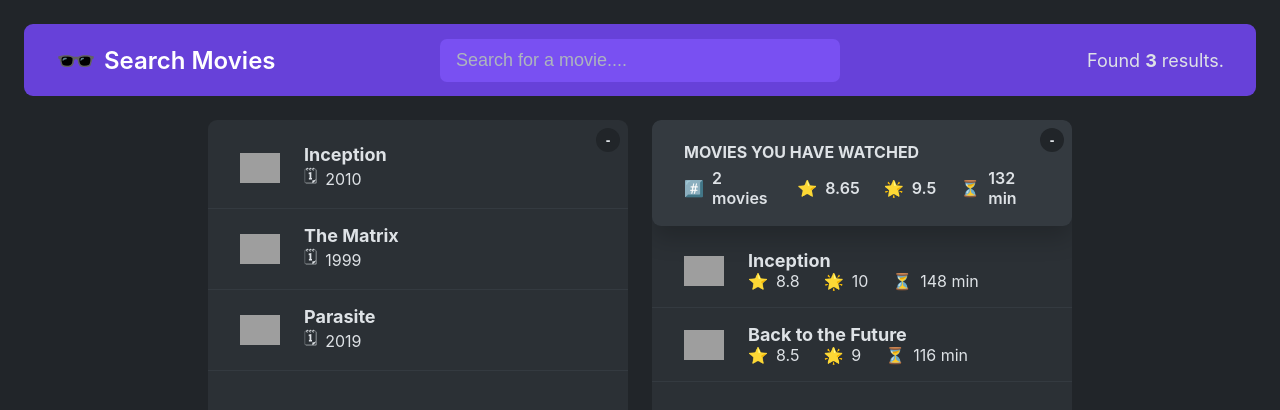
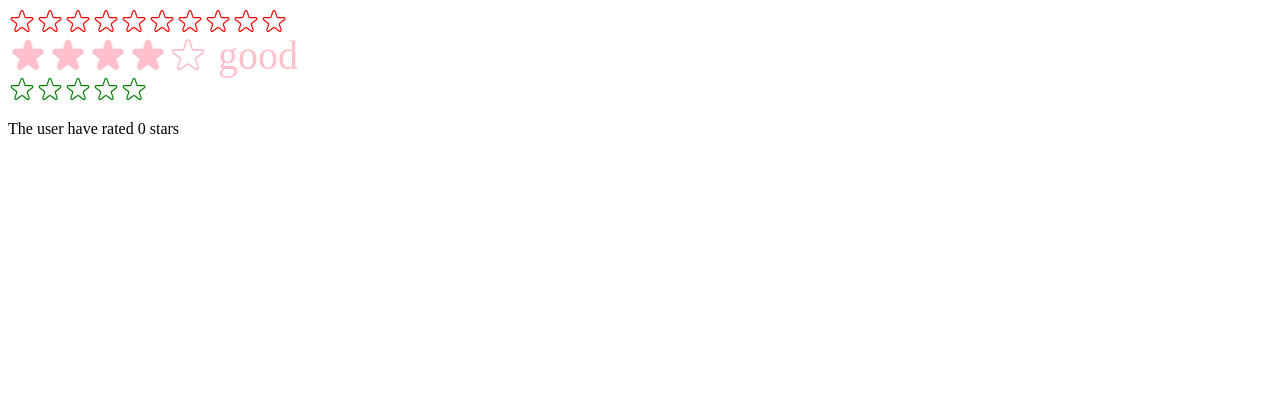
Before and after one commit to Sanskar-Rijal/Movies, a React (Create React App) app: page / in a window 1280 px wide. Shown: the top 410 px of the page. Built offline with nearby package versions, Linux system fonts and the light colour scheme; grey boxes are pictures that could not be loaded.

Commit message:
making stars for raiting

```diff
--- /dev/null
+++ b/src/animation/StarRating.js
@@ -0,0 +1,112 @@
+import React from "react";
+
+const containerStyle = {
+  display: "flex",
+  alignItems: "center",
+  gap: "10px",
+};
+
+const StarStyle = {
+  display: "flex",
+};
+
+export default function StarRating({
+  maxRaiting = 5,
+  color = "#fcc419",
+  size = 28,
+  className = "",
+  messages = [],
+  defaultRaiting = 0,
+  onSetCount,
+}) {
+  //making a state for raiting
+  const [raiting, setRaiting] = React.useState(defaultRaiting);
+  const [tempRaiting, setTempRaiting] = React.useState(0);
+  function handleRaiting(raiting) {
+    setRaiting(raiting + 1); //array value always starts from 0 so when user click on 1st star it will be 0+1 and raiting will be 1
+    //if we want to get the value of raiting in parent component
+    onSetCount(raiting + 1);
+  }
+
+  function handleMouseHoverIn(raiting) {
+    setTempRaiting(raiting + 1);
+  }
+
+  function handleMouseHoverout(raiting) {
+    setTempRaiting(0);
+  }
+
+  const textStyle = {
+    lineHeight: "1",
+    margin: "0",
+    color: color,
+    fontSize: `${size}px`,
+  };
+
+  return (
+    <div style={containerStyle} className={className}>
+      {/* creating Stars */}
+      <div style={StarStyle}>
+        {Array.from({ length: maxRaiting }, (_, index) => (
+          <Star
+            key={index}
+            onRate={() => handleRaiting(index)}
+            full={tempRaiting ? tempRaiting >= index + 1 : raiting >= index + 1}
+            onMouseEnter={() => handleMouseHoverIn(index)}
+            onMouseLeave={() => handleMouseHoverout(index)}
+            color={color}
+            size={size}
+          />
+        ))}
+      </div>
+      <p style={textStyle}>
+        {messages.length === maxRaiting
+          ? messages[tempRaiting ? tempRaiting - 1 : raiting - 1]
+          : tempRaiting || raiting || ""}
+      </p>
+    </div>
+  );
+}
+
+function Star({ onRate, full, onMouseEnter, onMouseLeave, color, size }) {
+  const starStyle = {
+    width: `${size}px`,
+    height: `${size}px`,
+    display: "block",
+    cursor: "pointer",
+  };
+  return (
+    <span
+      role="button"
+      style={starStyle}
+      onClick={onRate}
+      onMouseEnter={onMouseEnter}
+      onMouseLeave={onMouseLeave}
+    >
+      {full ? (
+        <svg
+          xmlns="http://www.w3.org/2000/svg"
+          viewBox="0 0 20 20"
+          fill={color}
+          stroke={color}
+        >
+          <path d="M9.049 2.927c.3-.921 1.603-.921 1.902 0l1.07 3.292a1 1 0 00.95.69h3.462c.969 0 1.371 1.24.588 1.81l-2.8 2.034a1 1 0 00-.364 1.118l1.07 3.292c.3.921-.755 1.688-1.54 1.118l-2.8-2.034a1 1 0 00-1.175 0l-2.8 2.034c-.784.57-1.838-.197-1.539-1.118l1.07-3.292a1 1 0 00-.364-1.118L2.98 8.72c-.783-.57-.38-1.81.588-1.81h3.461a1 1 0 00.951-.69l1.07-3.292z" />
+        </svg>
+      ) : (
+        <svg
+          xmlns="http://www.w3.org/2000/svg"
+          fill="none"
+          viewBox="0 0 24 24"
+          stroke={color}
+        >
+          <path
+            strokeLinecap="round"
+            strokeLinejoin="round"
+            strokeWidth="{2}"
+            d="M11.049 2.927c.3-.921 1.603-.921 1.902 0l1.519 4.674a1 1 0 00.95.69h4.915c.969 0 1.371 1.24.588 1.81l-3.976 2.888a1 1 0 00-.363 1.118l1.518 4.674c.3.922-.755 1.688-1.538 1.118l-3.976-2.888a1 1 0 00-1.176 0l-3.976 2.888c-.783.57-1.838-.197-1.538-1.118l1.518-4.674a1 1 0 00-.363-1.118l-3.976-2.888c-.784-.57-.38-1.81.588-1.81h4.914a1 1 0 00.951-.69l1.519-4.674z"
+          />
+        </svg>
+      )}
+    </span>
+  );
+}
--- a/src/index.css
+++ b/src/index.css
@@ -1,8 +1,8 @@
 :root {
-  --color-primary: #6741d9;
-  --color-primary-light: #7950f2;
-  --color-text: #dee2e6;
-  --color-text-dark: #adb5bd;
+  --color-primary: #6a994e;
+  --color-primary-light: #90cc8f;
+  --color-text: #ffffff;
+  --color-text-dark: #283618;
   --color-background-100: #343a40;
   --color-background-500: #2b3035;
   --color-background-900: #212529;
@@ -98,7 +98,7 @@
   border-radius: 0.7rem;
   width: 40rem;
   transition: all 0.3s;
-  color: var(--color-text);
+  color: #344e41;
 
   /* background-color: var(--color-background-900); */
   background-color: var(--color-primary-light);
@@ -346,36 +346,3 @@
 FONT SIZE SYSTEM (px)
 10 / 12 / 14 / 16 / 18 / 20 / 24 / 30 / 36 / 44 /52 / 62 / 74 / 86 / 98
 */
-
-/*
-FULL STAR
-
-<svg
-  xmlns="http://www.w3.org/2000/svg"
-  viewBox="0 0 20 20"
-  fill="#000"
-  stroke="#000"
->
-  <path
-    d="M9.049 2.927c.3-.921 1.603-.921 1.902 0l1.07 3.292a1 1 0 00.95.69h3.462c.969 0 1.371 1.24.588 1.81l-2.8 2.034a1 1 0 00-.364 1.118l1.07 3.292c.3.921-.755 1.688-1.54 1.118l-2.8-2.034a1 1 0 00-1.175 0l-2.8 2.034c-.784.57-1.838-.197-1.539-1.118l1.07-3.292a1 1 0 00-.364-1.118L2.98 8.72c-.783-.57-.38-1.81.588-1.81h3.461a1 1 0 00.951-.69l1.07-3.292z"
-  />
-</svg>
-
-
-EMPTY STAR
-
-<svg
-  xmlns="http://www.w3.org/2000/svg"
-  fill="none"
-  viewBox="0 0 24 24"
-  stroke="#000"
->
-  <path
-    strokeLinecap="round"
-    strokeLinejoin="round"
-    strokeWidth="{2}"
-    d="M11.049 2.927c.3-.921 1.603-.921 1.902 0l1.519 4.674a1 1 0 00.95.69h4.915c.969 0 1.371 1.24.588 1.81l-3.976 2.888a1 1 0 00-.363 1.118l1.518 4.674c.3.922-.755 1.688-1.538 1.118l-3.976-2.888a1 1 0 00-1.176 0l-3.976 2.888c-.783.57-1.838-.197-1.538-1.118l1.518-4.674a1 1 0 00-.363-1.118l-3.976-2.888c-.784-.57-.38-1.81.588-1.81h4.914a1 1 0 00.951-.69l1.519-4.674z"
-  />
-</svg>
-
-*/
--- a/src/index.js
+++ b/src/index.js
@@ -1,11 +1,33 @@
 import React from "react";
 import ReactDOM from "react-dom/client";
-import "./index.css";
-import App from "./App";
+// import "./index.css";
+// import App from "./App";
+import StarRating from "./animation/StarRating";
+
+function Test() {
+  const [count, setCount] = React.useState(0);
+  return (
+    <div>
+      <StarRating color="green" onSetCount={setCount} />
+      <p>The user have rated {count} stars</p>
+    </div>
+  );
+}
 
 const root = ReactDOM.createRoot(document.getElementById("root"));
 root.render(
   <React.StrictMode>
-    <App />
+    {/* <App /> */}
+    <StarRating maxRaiting={10} color="red" />
+    <StarRating
+      maxRaiting={5}
+      size={40}
+      color="pink"
+      className="abc"
+      messages={["worst", "bad", "average", "good", "best"]}
+      defaultRaiting={4}
+    />
+
+    <Test />
   </React.StrictMode>
 );
```
